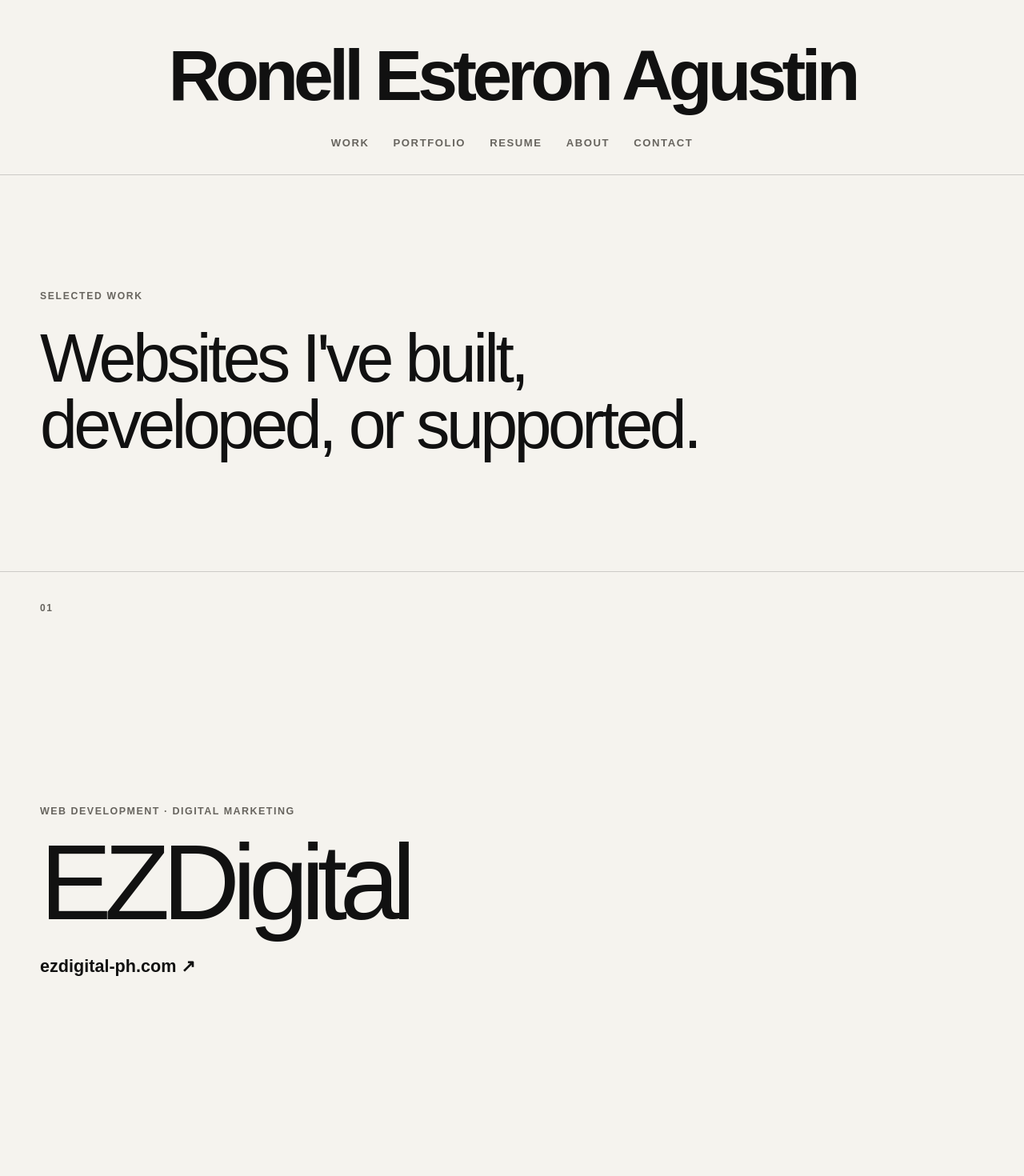
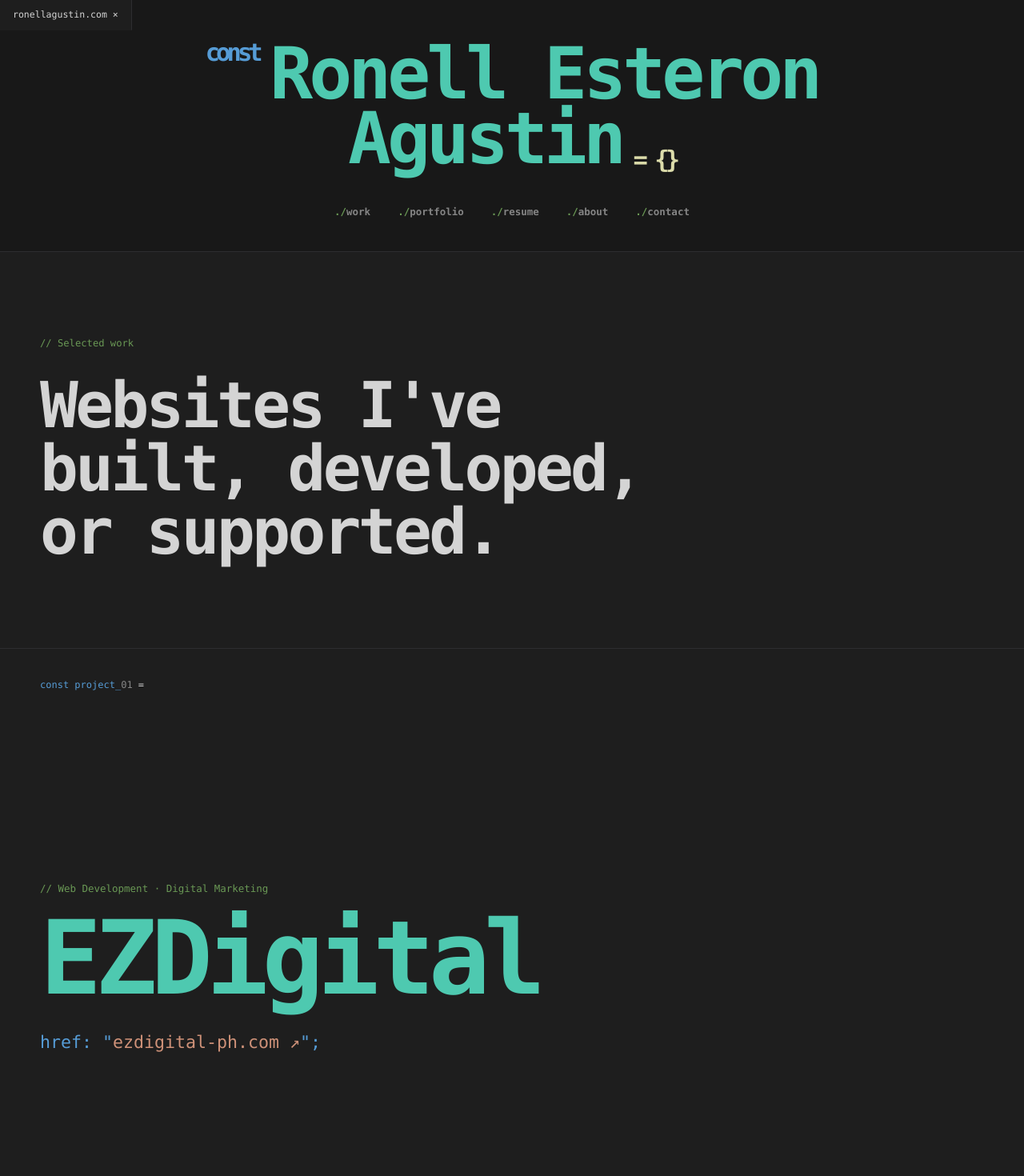
Before and after one commit to ronell-agustin/ronellagustin, a Next.js app: page / in a window 1280 px wide. Shown: the top 1470 px of the page at 80% size. Built offline with nearby package versions, Linux system fonts and the light colour scheme.

Commit message:
Apply VS Code Dark inspired styling across site

```diff
--- a/src/app/globals.css
+++ b/src/app/globals.css
@@ -1,10 +1,20 @@
 @import "tailwindcss";
 
 :root {
-  --background: #f5f3ee;
-  --foreground: #111111;
-  --muted: #67645e;
-  --border: rgba(17, 17, 17, 0.18);
+  --background: #1e1e1e;
+  --foreground: #d4d4d4;
+  --muted: #858585;
+  --border: #2d2d30;
+  --panel: #252526;
+  --panel-alt: #181818;
+  --selection: #2a2d2e;
+  --blue: #569cd6;
+  --cyan: #4ec9b0;
+  --green: #6a9955;
+  --yellow: #dcdcaa;
+  --orange: #ce9178;
+  --purple: #c586c0;
+  --status: #007acc;
 }
 
 * {
@@ -20,8 +30,13 @@ body {
   margin: 0;
   background: var(--background);
   color: var(--foreground);
-  font-family: Arial, Helvetica, sans-serif;
+  font-family: "SFMono-Regular", Consolas, "Liberation Mono", Menlo, monospace;
   overflow-x: hidden;
+}
+
+::selection {
+  background: #264f78;
+  color: #fff;
 }
 
 a {
@@ -29,42 +44,81 @@ a {
 }
 
 .site-header {
-  padding: 54px 32px 30px;
+  position: relative;
+  padding: 52px 32px 30px;
   text-align: center;
+  background: var(--panel-alt);
   border-bottom: 1px solid var(--border);
+}
+
+.site-header::before {
+  content: "ronellagustin.com  ×";
+  position: absolute;
+  top: 0;
+  left: 0;
+  padding: 10px 16px;
+  background: var(--background);
+  color: var(--foreground);
+  border-right: 1px solid var(--border);
+  border-bottom: 1px solid var(--background);
+  font-size: 0.72rem;
 }
 
 .site-name {
   display: inline-block;
-  color: var(--foreground);
+  color: var(--cyan);
   font-size: clamp(2.3rem, 7vw, 6.4rem);
-  font-weight: 800;
+  font-weight: 700;
   line-height: 0.9;
-  letter-spacing: -0.065em;
+  letter-spacing: -0.055em;
   text-decoration: none;
   text-wrap: balance;
+}
+
+.site-name::before {
+  content: "const ";
+  color: var(--blue);
+  font-size: 0.34em;
+  vertical-align: top;
+}
+
+.site-name::after {
+  content: " = {}";
+  color: var(--yellow);
+  font-size: 0.34em;
+  vertical-align: bottom;
 }
 
 .desktop-nav {
   display: flex;
   justify-content: center;
-  gap: 30px;
+  gap: 8px;
   margin-top: 34px;
 }
 
 .desktop-nav a,
 .mobile-nav a {
+  padding: 8px 12px;
   color: var(--muted);
-  font-size: 0.82rem;
-  font-weight: 700;
-  letter-spacing: 0.12em;
+  font-size: 0.78rem;
+  font-weight: 600;
+  letter-spacing: 0;
   text-decoration: none;
-  text-transform: uppercase;
+  text-transform: lowercase;
+  border: 1px solid transparent;
+}
+
+.desktop-nav a::before,
+.mobile-nav a::before {
+  content: "./";
+  color: var(--green);
 }
 
 .desktop-nav a:hover,
 .mobile-nav a:hover {
   color: var(--foreground);
+  background: var(--selection);
+  border-color: var(--border);
 }
 
 .mobile-nav {
@@ -83,21 +137,32 @@ a {
 
 .section-label {
   margin: 0 0 28px;
-  color: var(--muted);
+  color: var(--green);
   font-size: 0.76rem;
-  font-weight: 700;
-  letter-spacing: 0.14em;
-  text-transform: uppercase;
+  font-weight: 500;
+  letter-spacing: 0;
+  text-transform: none;
+}
+
+.section-label::before {
+  content: "// ";
 }
 
 .section-intro h1,
 .text-section h2 {
   max-width: 1050px;
   margin: 0;
-  font-size: clamp(2.5rem, 6.6vw, 6rem);
-  line-height: 0.98;
-  letter-spacing: -0.055em;
+  color: var(--foreground);
+  font-size: clamp(2.5rem, 6.2vw, 5.7rem);
+  font-weight: 600;
+  line-height: 1;
+  letter-spacing: -0.045em;
   text-wrap: balance;
+}
+
+.section-intro h1::before,
+.text-section h2::before {
+  color: var(--purple);
 }
 
 .project-section {
@@ -106,15 +171,31 @@ a {
   display: flex;
   align-items: center;
   padding: 72px max(32px, calc((100vw - 1180px) / 2));
+  background: var(--background);
   border-bottom: 1px solid var(--border);
   text-decoration: none;
-  transition: background 160ms ease, color 160ms ease;
+  transition: background 120ms ease, box-shadow 120ms ease;
+}
+
+.project-section::before {
+  content: "";
+  position: absolute;
+  inset: 0 auto 0 0;
+  width: 3px;
+  background: transparent;
+  transition: background 120ms ease;
 }
 
 .project-section:hover,
 .project-section:focus-visible {
-  background: var(--foreground);
-  color: var(--background);
+  background: var(--selection);
+  box-shadow: inset 0 0 0 1px #3c3c3c;
+  outline: none;
+}
+
+.project-section:hover::before,
+.project-section:focus-visible::before {
+  background: var(--status);
 }
 
 .project-number {
@@ -123,16 +204,17 @@ a {
   left: max(32px, calc((100vw - 1180px) / 2));
   color: var(--muted);
   font-size: 0.75rem;
-  font-weight: 700;
-  letter-spacing: 0.14em;
+  font-weight: 500;
 }
 
-.project-section:hover .project-number,
-.project-section:focus-visible .project-number,
-.project-section:hover .project-content p,
-.project-section:focus-visible .project-content p {
-  color: inherit;
-  opacity: 0.65;
+.project-number::before {
+  content: "const project_";
+  color: var(--blue);
+}
+
+.project-number::after {
+  content: " =";
+  color: var(--foreground);
 }
 
 .project-content {
@@ -141,18 +223,24 @@ a {
 
 .project-content p {
   margin: 0 0 22px;
-  color: var(--muted);
+  color: var(--green);
   font-size: 0.78rem;
-  font-weight: 700;
-  letter-spacing: 0.12em;
-  text-transform: uppercase;
+  font-weight: 500;
+  letter-spacing: 0;
+  text-transform: none;
+}
+
+.project-content p::before {
+  content: "// ";
 }
 
 .project-content h2 {
   margin: 0;
-  font-size: clamp(3.5rem, 10.5vw, 10rem);
-  line-height: 0.84;
-  letter-spacing: -0.07em;
+  color: var(--cyan);
+  font-size: clamp(3.5rem, 10vw, 9.5rem);
+  font-weight: 700;
+  line-height: 0.86;
+  letter-spacing: -0.06em;
   overflow-wrap: anywhere;
   text-wrap: balance;
 }
@@ -160,9 +248,20 @@ a {
 .project-domain {
   display: inline-block;
   margin-top: 34px;
+  color: var(--orange);
   font-size: clamp(1rem, 1.7vw, 1.35rem);
-  font-weight: 600;
+  font-weight: 500;
   overflow-wrap: anywhere;
+}
+
+.project-domain::before {
+  content: 'href: "';
+  color: var(--blue);
+}
+
+.project-domain::after {
+  content: '";';
+  color: var(--blue);
 }
 
 .contact-section {
@@ -172,20 +271,28 @@ a {
 .contact-section > a {
   width: fit-content;
   margin-top: 38px;
-  padding-bottom: 5px;
-  border-bottom: 1px solid currentColor;
+  padding: 9px 12px;
+  color: var(--yellow);
+  background: var(--panel);
+  border: 1px solid var(--border);
   font-size: clamp(1rem, 2vw, 1.35rem);
-  font-weight: 700;
+  font-weight: 600;
   text-decoration: none;
+}
+
+.contact-section > a:hover {
+  background: var(--selection);
+  border-color: var(--status);
 }
 
 footer {
   display: flex;
   justify-content: space-between;
   gap: 24px;
-  padding: 28px 32px;
-  color: var(--muted);
-  font-size: 0.8rem;
+  padding: 9px 18px;
+  background: var(--status);
+  color: #fff;
+  font-size: 0.72rem;
 }
 
 footer a {
@@ -210,12 +317,17 @@ footer a {
 .resume-back,
 .resume-linkedin {
   padding-top: 8px;
-  color: var(--muted);
+  color: var(--blue);
   font-size: 0.78rem;
-  font-weight: 700;
-  letter-spacing: 0.1em;
+  font-weight: 600;
+  letter-spacing: 0;
   text-decoration: none;
-  text-transform: uppercase;
+  text-transform: lowercase;
+}
+
+.resume-back:hover,
+.resume-linkedin:hover {
+  color: var(--yellow);
 }
 
 .resume-linkedin {
@@ -224,19 +336,25 @@ footer a {
 
 .resume-kicker {
   margin: 0 0 28px;
-  color: var(--muted);
+  color: var(--green);
   font-size: 0.75rem;
-  font-weight: 700;
-  letter-spacing: 0.15em;
-  text-transform: uppercase;
+  font-weight: 500;
+  letter-spacing: 0;
+  text-transform: none;
+}
+
+.resume-kicker::before {
+  content: "// ";
 }
 
 .resume-header h1 {
   max-width: 900px;
   margin: 0;
+  color: var(--cyan);
   font-size: clamp(4rem, 9vw, 8.5rem);
+  font-weight: 700;
   line-height: 0.86;
-  letter-spacing: -0.075em;
+  letter-spacing: -0.065em;
   text-wrap: balance;
 }
 
@@ -244,8 +362,18 @@ footer a {
   max-width: 780px;
   margin: 38px 0 0;
   color: var(--muted);
-  font-size: clamp(1.15rem, 2vw, 1.55rem);
-  line-height: 1.55;
+  font-size: clamp(1.05rem, 1.8vw, 1.4rem);
+  line-height: 1.65;
+}
+
+.resume-intro::before {
+  content: "/* ";
+  color: var(--green);
+}
+
+.resume-intro::after {
+  content: " */";
+  color: var(--green);
 }
 
 .resume-section {
@@ -266,9 +394,11 @@ footer a {
 .resume-section-heading h2 {
   max-width: 850px;
   margin: 0;
+  color: var(--foreground);
   font-size: clamp(2.5rem, 5vw, 5rem);
-  line-height: 0.95;
-  letter-spacing: -0.055em;
+  font-weight: 600;
+  line-height: 0.98;
+  letter-spacing: -0.045em;
 }
 
 .experience-list {
@@ -279,13 +409,17 @@ footer a {
   border-bottom: 1px solid var(--border);
 }
 
+.experience-item[open] {
+  background: var(--panel-alt);
+}
+
 .experience-item summary {
   display: grid;
   grid-template-columns: 72px minmax(0, 1fr) 170px 36px;
   align-items: center;
   gap: 24px;
   min-height: 124px;
-  padding: 22px 0;
+  padding: 22px 16px;
   cursor: pointer;
   list-style: none;
 }
@@ -294,17 +428,22 @@ footer a {
   display: none;
 }
 
-.experience-item summary:hover .experience-heading strong {
-  opacity: 0.62;
+.experience-item summary:hover {
+  background: var(--selection);
 }
 
 .experience-index,
 .experience-period {
   color: var(--muted);
   font-size: 0.76rem;
-  font-weight: 700;
-  letter-spacing: 0.08em;
-  text-transform: uppercase;
+  font-weight: 500;
+  letter-spacing: 0;
+  text-transform: none;
+}
+
+.experience-index::before {
+  content: "ln ";
+  color: #5a5a5a;
 }
 
 .experience-heading {
@@ -315,14 +454,14 @@ footer a {
 }
 
 .experience-heading strong {
-  font-size: clamp(1.4rem, 2.8vw, 2.7rem);
+  color: var(--yellow);
+  font-size: clamp(1.35rem, 2.6vw, 2.5rem);
   line-height: 1;
-  letter-spacing: -0.045em;
-  transition: opacity 140ms ease;
+  letter-spacing: -0.035em;
 }
 
 .experience-heading > span {
-  color: var(--muted);
+  color: var(--cyan);
   font-size: 0.95rem;
 }
 
@@ -332,10 +471,11 @@ footer a {
 
 .experience-toggle {
   justify-self: end;
-  font-size: 2rem;
-  font-weight: 300;
+  color: var(--blue);
+  font-size: 1.7rem;
+  font-weight: 400;
   line-height: 1;
-  transition: transform 180ms ease;
+  transition: transform 160ms ease;
 }
 
 .experience-item[open] .experience-toggle {
@@ -346,14 +486,14 @@ footer a {
   display: grid;
   grid-template-columns: 1.35fr 3fr;
   gap: 56px;
-  padding: 4px 36px 58px 96px;
+  padding: 4px 36px 58px 112px;
 }
 
 .experience-meta {
   display: flex;
   flex-direction: column;
   gap: 8px;
-  color: var(--muted);
+  color: var(--green);
   font-size: 0.82rem;
   line-height: 1.5;
 }
@@ -364,8 +504,9 @@ footer a {
 
 .experience-copy > p {
   margin: 0 0 24px;
-  font-size: clamp(1.05rem, 1.7vw, 1.3rem);
-  line-height: 1.55;
+  color: var(--foreground);
+  font-size: clamp(1.02rem, 1.6vw, 1.22rem);
+  line-height: 1.65;
 }
 
 .experience-copy ul {
@@ -374,40 +515,60 @@ footer a {
   margin: 0;
   padding-left: 20px;
   color: var(--muted);
-  line-height: 1.65;
+  line-height: 1.7;
+}
+
+.experience-copy li::marker {
+  color: var(--purple);
 }
 
 .resume-bottom {
   display: flex;
   justify-content: space-between;
   gap: 40px;
-  padding: 34px 0 48px;
+  padding: 18px 0 24px;
   border-top: 1px solid var(--border);
   color: var(--muted);
-  font-size: 0.82rem;
+  font-size: 0.78rem;
   line-height: 1.5;
 }
 
 .resume-bottom p {
   margin: 0;
+  color: var(--green);
+}
+
+.resume-bottom p::before {
+  content: "// ";
 }
 
 .resume-bottom a {
   flex: 0 0 auto;
+  color: var(--blue);
   font-weight: 700;
   text-decoration: none;
 }
 
 @media (max-width: 700px) {
   .site-header {
-    padding: 30px 18px 22px;
+    padding: 46px 18px 22px;
+  }
+
+  .site-header::before {
+    padding: 8px 12px;
+    font-size: 0.64rem;
   }
 
   .site-name {
     max-width: 100%;
     font-size: clamp(2rem, 10.5vw, 3.5rem);
     line-height: 0.95;
-    letter-spacing: -0.055em;
+    letter-spacing: -0.05em;
+  }
+
+  .site-name::before,
+  .site-name::after {
+    display: none;
   }
 
   .desktop-nav {
@@ -440,7 +601,7 @@ footer a {
     display: block;
     width: 100%;
     height: 1px;
-    background: currentColor;
+    background: var(--foreground);
   }
 
   .mobile-nav nav {
@@ -448,13 +609,14 @@ footer a {
     z-index: 10;
     top: 34px;
     left: 50%;
-    min-width: 144px;
+    min-width: 170px;
     display: flex;
     flex-direction: column;
-    gap: 16px;
-    padding: 18px;
-    background: var(--background);
+    gap: 4px;
+    padding: 8px;
+    background: var(--panel);
     border: 1px solid var(--border);
+    box-shadow: 0 12px 34px rgba(0, 0, 0, 0.35);
     transform: translateX(-50%);
   }
 
@@ -487,8 +649,8 @@ footer a {
   .section-intro h1,
   .text-section h2 {
     font-size: clamp(2rem, 9.5vw, 3.25rem);
-    line-height: 1;
-    letter-spacing: -0.045em;
+    line-height: 1.02;
+    letter-spacing: -0.04em;
   }
 
   .project-section {
@@ -503,6 +665,10 @@ footer a {
     font-size: 0.68rem;
   }
 
+  .project-number::before {
+    content: "project_";
+  }
+
   .project-content p {
     margin-bottom: 16px;
     font-size: 0.68rem;
@@ -511,13 +677,21 @@ footer a {
 
   .project-content h2 {
     font-size: clamp(2.6rem, 12vw, 4.5rem);
-    line-height: 0.9;
-    letter-spacing: -0.06em;
+    line-height: 0.92;
+    letter-spacing: -0.055em;
   }
 
   .project-domain {
     margin-top: 24px;
-    font-size: 0.95rem;
+    font-size: 0.9rem;
+  }
+
+  .project-domain::before {
+    content: '"';
+  }
+
+  .project-domain::after {
+    content: '"';
   }
 
   .contact-section {
@@ -526,13 +700,13 @@ footer a {
 
   .contact-section > a {
     margin-top: 28px;
-    font-size: 0.95rem;
+    font-size: 0.92rem;
     line-height: 1.4;
   }
 
   footer {
-    padding: 22px 18px;
-    font-size: 0.72rem;
+    padding: 8px 12px;
+    font-size: 0.68rem;
   }
 
   .resume-page {
@@ -572,7 +746,7 @@ footer a {
 
   .resume-intro {
     margin-top: 28px;
-    font-size: 1.05rem;
+    font-size: 1rem;
   }
 
   .resume-section {
@@ -597,7 +771,7 @@ footer a {
     grid-template-columns: 34px minmax(0, 1fr) 28px;
     gap: 12px;
     min-height: 104px;
-    padding: 20px 0;
+    padding: 20px 8px;
   }
 
   .experience-index {
@@ -606,13 +780,17 @@ footer a {
     font-size: 0.65rem;
   }
 
+  .experience-index::before {
+    display: none;
+  }
+
   .experience-heading strong {
-    font-size: clamp(1.35rem, 7vw, 2rem);
-    line-height: 1.05;
+    font-size: clamp(1.3rem, 6.6vw, 1.95rem);
+    line-height: 1.08;
   }
 
   .experience-heading > span {
-    font-size: 0.82rem;
+    font-size: 0.8rem;
   }
 
   .experience-period {
@@ -620,13 +798,13 @@ footer a {
   }
 
   .experience-toggle {
-    font-size: 1.6rem;
+    font-size: 1.5rem;
   }
 
   .experience-body {
     grid-template-columns: 1fr;
     gap: 26px;
-    padding: 0 0 42px 46px;
+    padding: 0 8px 42px 46px;
   }
 
   .experience-meta {
@@ -635,23 +813,23 @@ footer a {
   }
 
   .experience-copy > p {
-    font-size: 1rem;
+    font-size: 0.98rem;
   }
 
   .experience-copy ul {
-    font-size: 0.9rem;
+    font-size: 0.88rem;
   }
 
   .resume-bottom {
     flex-direction: column;
     gap: 16px;
-    padding: 28px 0 36px;
+    padding: 20px 0 28px;
   }
 }
 
 @media (max-width: 420px) {
   .site-header {
-    padding-top: 24px;
+    padding-top: 42px;
   }
 
   .site-name {
@@ -673,7 +851,7 @@ footer a {
 
   footer {
     flex-direction: column;
-    gap: 8px;
+    gap: 2px;
   }
 
   .resume-header h1 {
```
